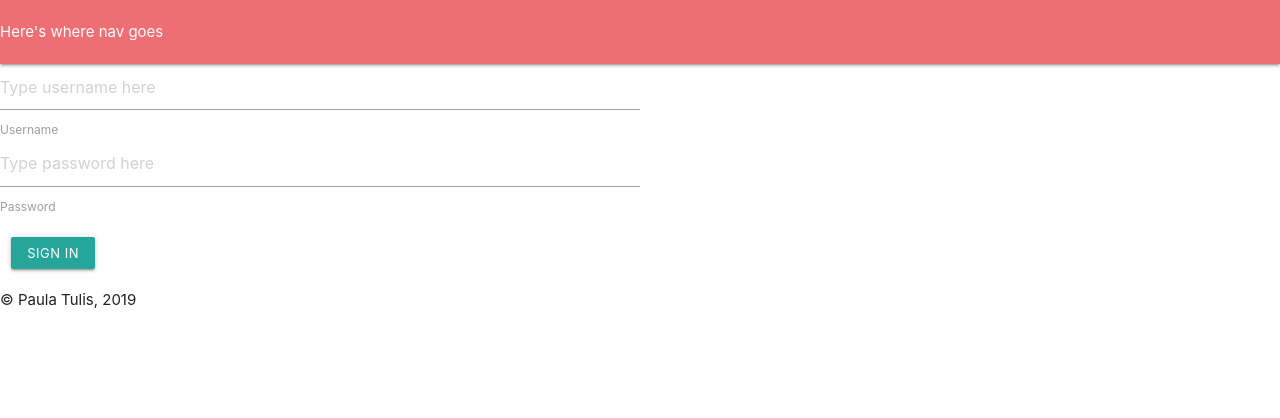
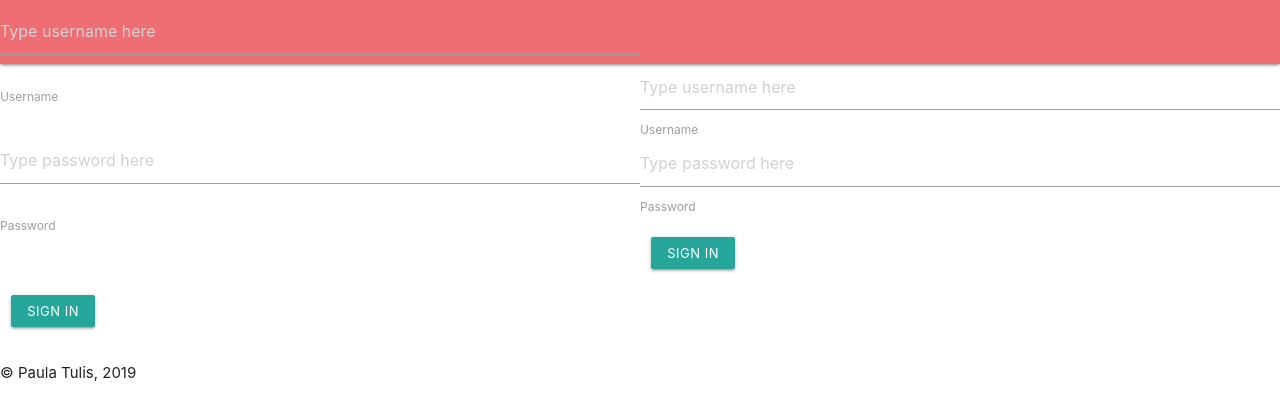
Before and after one commit to paulatulis/tech-interview-fe, a React (Create React App) app: page /login in a window 1280 px wide. Shown: the top 418 px of the page. Built offline with nearby package versions, Linux system fonts and the light colour scheme; no server answers.

Commit message:
more auth stuff

```diff
--- a/src/App.js
+++ b/src/App.js
@@ -1,37 +1,17 @@
 import React, { Component } from 'react';
+import RoutesContainer from './containers/RoutesContainer';
+import Footer from './components/Footer';
 
-import RoutesContainer from './containers/RoutesContainer';
-
-import Footer from './components/Footer';
-import Nav from './components/Nav';
-
-// import Login from './views/Login';
 
 
 import './App.css';
 
 class App extends Component {
 
-  componentDidMount(){
-    fetch('http://localhost:3000/users')
-    .then(res => res.json())
-    .then(res => console.log(res))
-  }
-
-  renderRoutesContainer = () => {
-    return <RoutesContainer />
-  }
-
-
-
   render () {
-    console.log(this.state)
     return (
-      <div className="main-container">
-        <Nav />
-        <div>
-        {this.renderRoutesContainer()}
-        </div>
+      <div>
+        <RoutesContainer />
         <Footer />
       </div>
     );
--- a/src/components/Nav.js
+++ b/src/components/Nav.js
@@ -1,20 +1,19 @@
 import React from 'react';
-import { Link } from 'react-router-dom';
-// import Login from '../views/Login';
-// import SignUp from '../views/SignUp';
-// import Quiz from '../views/Quiz';
-// import Profile from '../views/Profile';
+import { Router, Route, Switch, Redirect, Link } from 'react-router-dom';
+import Login from '../views/Login';
+import SignUp from '../views/SignUp';
+import Quiz from '../views/Quiz';
+import Profile from '../views/Profile';
 
 function Nav(props) {
     return(
         <nav>
             <div className="nav-wrapper">
-                 Here's where nav goes
-                {/* {
+                {
                     localStorage.token ?
                         <div className="logged-in">
                             <Link to="/" onClick={props.handleLogout}>Logout</Link> |
-                            <Link to="/profile" component={Profile}> My Profile</Link> |
+                            <Link to="/profile" href="/profile"> My Profile</Link> |
                             <Link to="/quiz" component={Quiz}> Take the Quiz</Link> |
                         </div>
                     :
@@ -23,7 +22,7 @@
                             <Link to='/sign_up' component={SignUp}> Sign Up</Link>
                         </div>
 
-                } */}
+                }
 
             </div>
         </nav>
--- a/src/containers/RoutesContainer.js
+++ b/src/containers/RoutesContainer.js
@@ -1,14 +1,102 @@
 import React, { Component } from 'react';
-import { Route, Switch, Redirect } from 'react-router-dom';
+import { BrowserRouter as Router, Route, Switch, Redirect } from 'react-router-dom'
 import Landing from '../components/Landing';
 import Login from '../views/Login';
+import Profile from '../views/Profile';
+import Nav from '../components/Nav';
 
+const baseURL = 'http://localhost:3000'
 class RoutesContainer extends Component {
+    state = {
+        user: {},
+        errors: '',
+        redirect: null,
+        quizzes: [],
+        questions: [],
+        answers: []
+    }
+
+
+    handleLogin = (e) => {
+        e.preventDefault()
+        let form = e.target
+        let userObj = {
+            username: form.username.value,
+            password: form.password.value
+        }
+        fetch(baseURL + '/login', {
+            method: 'POST',
+            headers: { 'Content-type': 'application/json', Accept: 'application/json'},
+            body: JSON.stringify({session: userObj})
+        })
+        .then(res => res.json())
+        .then(res => {
+            if(res.errors){
+                this.setState({errors: res.errors}, ()=> console.log("here are the errors", this.state.errors))
+            }
+            else {
+                this.setState({
+                    user: res,
+                    redirect: <Redirect to='/profile' />
+                })
+                localStorage.setItem('token', res.token)
+            }
+        })
+
+    }
+
+    handleLogout =() => {
+        localStorage.removeItem('token')
+        this.setState({redirect: <Redirect to='/' />})
+
+    }
+
+    componentDidMount(){
+       this.fetchQuizzes()
+       this.fetchQuestions()
+       this.fetchAnswers()
+       if (localStorage.token)
+       this.confirmUser(localStorage.token)
+    }
+
+    confirmUser(token){
+        fetch(baseURL+`/init-state`,{
+            headers: { Authorization: token}
+        })
+        .then(res => res.json())
+        .then(res =>
+            this.setState({user: res})
+            )
+    }
+    fetchQuizzes(){
+        fetch(baseURL+`/quizzes`)
+        .then(res => res.json())
+        .then(quizzes => this.setState({quizzes: quizzes}))
+    }
+
+    fetchQuestions(){
+        fetch(baseURL+`/quiz_questions`)
+        .then(res => res.json())
+        .then(questions => this.setState({questions: questions}))
+    }
+
+    fetchAnswers(){
+        fetch(baseURL+`/answers`)
+        .then(res => res.json())
+        .then(answers => this.setState({answers: answers}))
+    }
+
     render(){
+        console.log(this.state)
         return(
             <div>
-                <Route exact path='/' component={Landing} />
-                <Route exact path='/login' component={Login} />
+                {this.state.redirect}
+                <Nav handleLogout={this.handleLogout}/>
+                <Switch>
+                    <Route exact path='/' component={Landing} />
+                    <Route exact path='/login' render={()=> (<Login handleLogin={this.handleLogin}/>)} />
+                    <Route exact path='/profile' render={()=> (<Profile user={this.state.user}/>)} />
+                </Switch>
             </div>
         )
     }
--- a/src/views/Login.js
+++ b/src/views/Login.js
@@ -1,21 +1,16 @@
 import React, { Component } from 'react';
 
 class Login extends Component {
-
-    handleLogin = (e) => {
-        e.preventDefault()
-        console.log('here we are')
-    }
 
     render(){
         return(
             <div className="login-form">
                 <div className="row">
-                    <form className="col s6" onSubmit={this.handleLogin}>
+                    <form className="col s6" onSubmit={this.props.handleLogin}>
                         <div className="row">
-                            <input placeholder="Type username here" id="first_name" type="text" className="validate"></input>
+                            <input placeholder="Type username here" name="username" type="text" className="validate"></input>
                             <label htmlFor="username">Username</label>
-                            <input placeholder="Type password here" id="password" type="password" className="validate"></input>
+                            <input placeholder="Type password here" name="password" type="password" className="validate"></input>
                             <label htmlFor="password">Password</label>
                         </div>
                         <button className="waves-effect waves-light btn-small">Sign In</button>
--- /dev/null
+++ b/src/views/Profile.js
@@ -0,0 +1,13 @@
+import React, { Component } from 'react';
+
+class Profile extends Component{
+    render(){
+        return(
+            <div>
+                Profile here
+            </div>
+        )
+    }
+}
+
+export default Profile
--- /dev/null
+++ b/src/views/Quiz.js
@@ -0,0 +1,13 @@
+import React, { Component } from 'react';
+
+class Quiz extends Component{
+    render(){
+        return(
+            <div>
+                Quiz here
+            </div>
+        )
+    }
+}
+
+export default Quiz
--- /dev/null
+++ b/src/views/SignUp.js
@@ -0,0 +1,13 @@
+import React, { Component } from 'react';
+
+class SignUp extends Component{
+    render(){
+        return(
+            <div>
+                SignUp Here
+            </div>
+        )
+    }
+}
+
+export default SignUp
```
